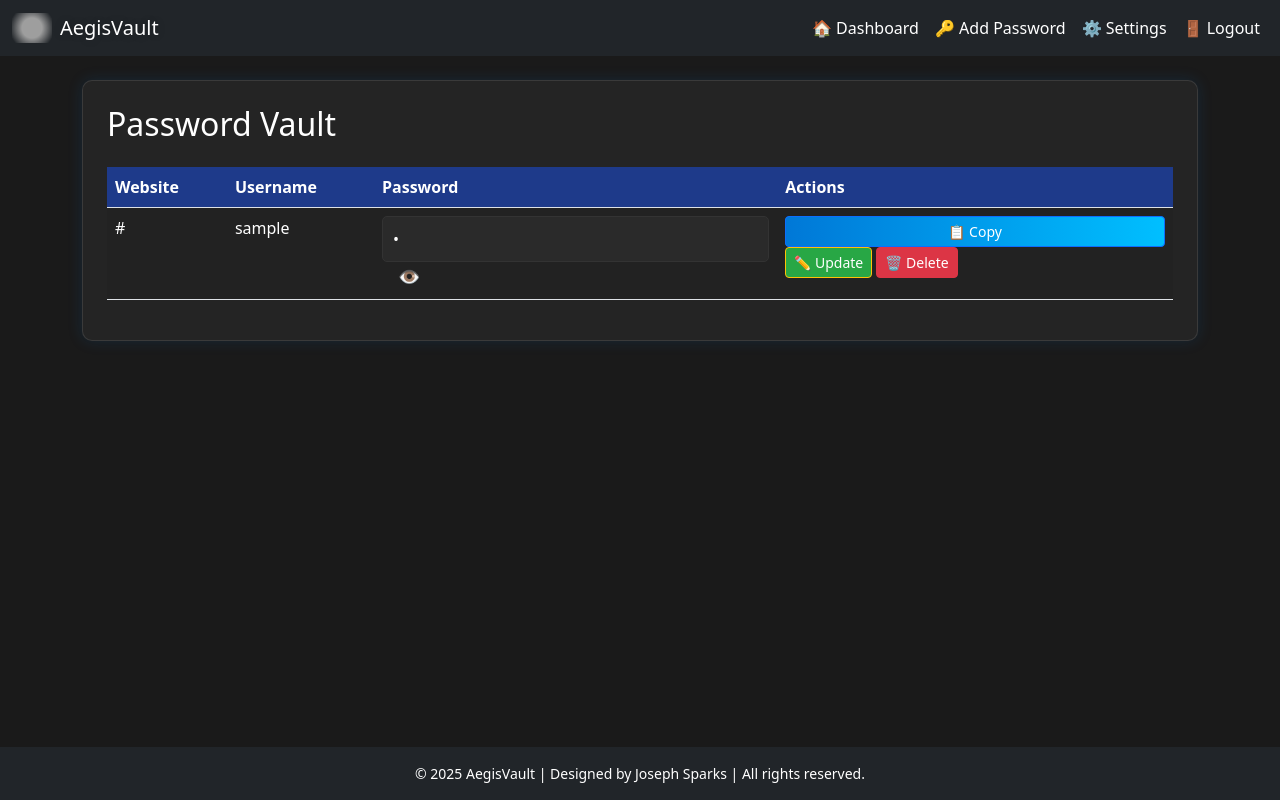
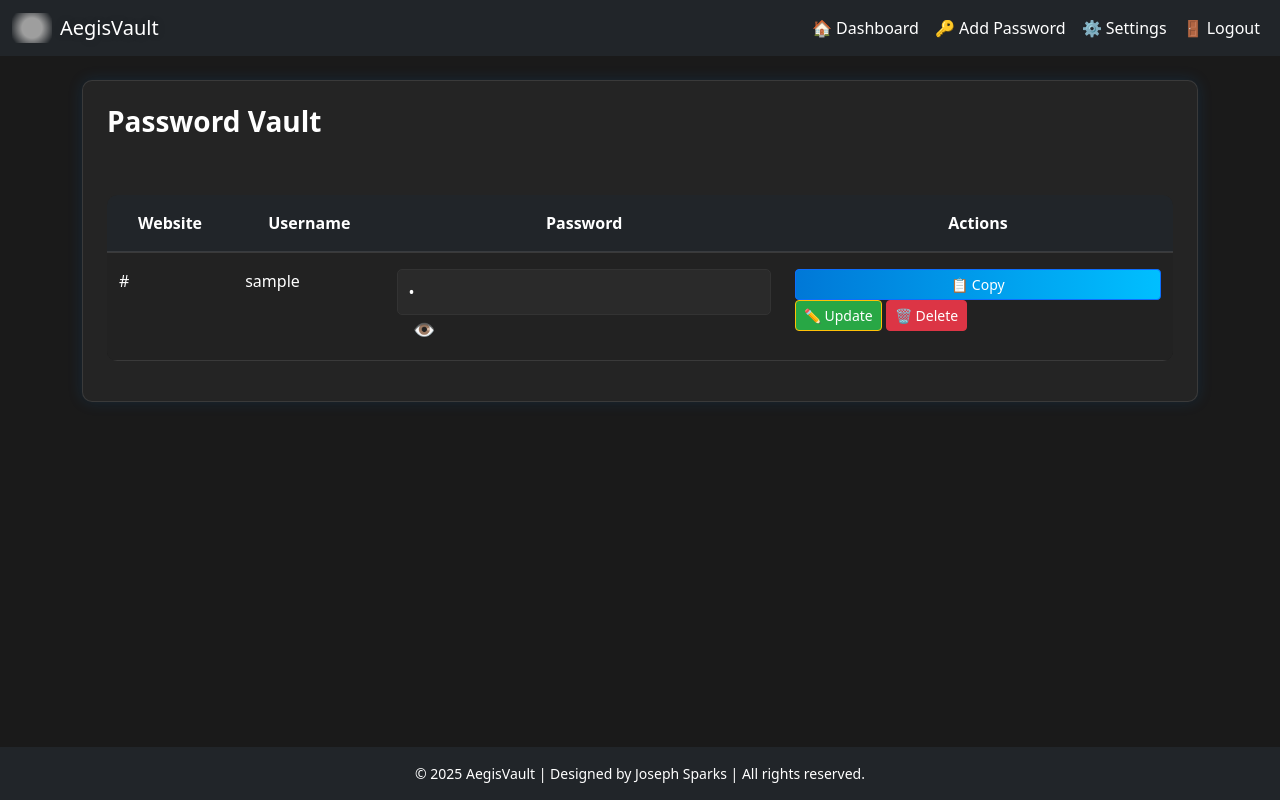
Before and after one commit to zombiemortar/AegisVault, a Flask app: template src/templates/vault.html in a window 1280 px wide. Run offline with Flask 3, Linux system fonts and the light colour scheme; the template is opened without the code that fills it: most values are stand-ins (such as "Sample title", 1, 10 or a date in 2020); grey boxes are pictures that could not be loaded.

Commit message:
Updated styling for Password Vault table

```diff
--- a/src/static/style.css
+++ b/src/static/style.css
@@ -3,7 +3,7 @@
     /* Dark theme (default) */
     --bg-primary: #1a1a1a;
     --bg-secondary: #242424;
-    --bg-navbar: #1e3a8a;
+    --bg-navbar: #212529;
     --text-primary: #ffffff;
     --text-secondary: #bbb;
     --border-color: rgba(255, 255, 255, 0.1);
@@ -16,7 +16,7 @@
 [data-theme="light"] {
     --bg-primary: #f8f9fa;
     --bg-secondary: #ffffff;
-    --bg-navbar: #0078D4;
+    --bg-navbar: #212529;
     --text-primary: #2d2d2d;
     --text-secondary: #666666;
     --border-color: rgba(0, 0, 0, 0.1);
@@ -454,6 +454,15 @@
     display: flex;
     flex-direction: column;
     justify-content: space-between;
+    padding: 1.5rem;
+    margin-bottom: 2rem;
+}
+
+.dashboard-card h2 {
+    color: var(--text-primary);
+    margin-bottom: 1.5rem;
+    font-size: 1.75rem;
+    font-weight: 600;
 }
 
 .dashboard-card h3 {
@@ -466,22 +475,38 @@
 }
 
 /* Table Styling */
-.table-dark {
+.table {
+    color: var(--text-primary) !important;
+    background-color: var(--bg-secondary) !important;
+    border-color: var(--border-color) !important;
+    border-radius: 10px !important;
+    overflow: hidden !important;
+}
+
+.table thead th:first-child {
+    border-top-left-radius: 10px !important;
+}
+
+.table thead th:last-child {
+    border-top-right-radius: 10px !important;
+}
+
+.table thead th {
+    background-color: var(--bg-navbar) !important;
+    color: #ffffff !important;
+    border-bottom: 2px solid var(--border-color) !important;
+    padding: 1rem 0.75rem;
+    text-align: center !important;
+}
+
+.table tbody td {
     background-color: var(--bg-secondary) !important;
     color: var(--text-primary) !important;
+    border-color: var(--border-color) !important;
+    padding: 1rem 0.75rem;
 }
 
-.table-dark thead th {
-    background-color: var(--bg-navbar) !important;
-    color: #ffffff !important;
-}
-
-.table-dark tbody td {
-    background-color: var(--bg-secondary) !important;
-    color: var(--text-primary) !important;
-}
-
-.table-dark.table-striped tbody tr:nth-of-type(odd) {
+.table-striped tbody tr:nth-of-type(odd) {
     background-color: var(--bg-primary) !important;
 }
 
@@ -530,30 +555,6 @@
     background-color: var(--input-bg) !important;
     color: var(--text-primary) !important;
     border: 1px solid var(--input-border) !important;
-}
-
-/* Table styles */
-.table {
-    color: var(--text-primary) !important;
-}
-
-.table thead th {
-    color: var(--text-primary) !important;
-    background-color: var(--bg-navbar) !important;
-}
-
-.table tbody td {
-    color: var(--text-primary) !important;
-    background-color: var(--bg-secondary) !important;
-}
-
-.table-striped tbody tr:nth-of-type(odd) {
-    background-color: var(--bg-primary) !important;
-}
-
-/* Ensure strong tags and other text elements follow theme */
-strong, span, p, h1, h2, h3, h4, h5, h6, label {
-    color: var(--text-primary) !important;
 }
 
 /* Theme button in settings */
```
